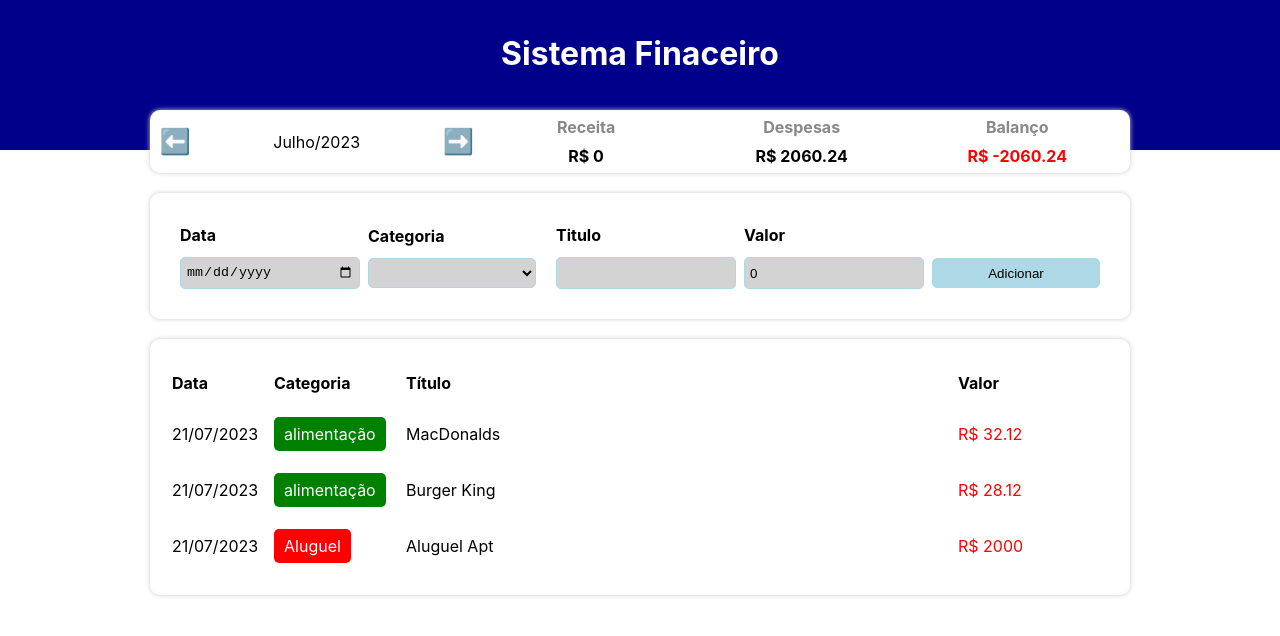
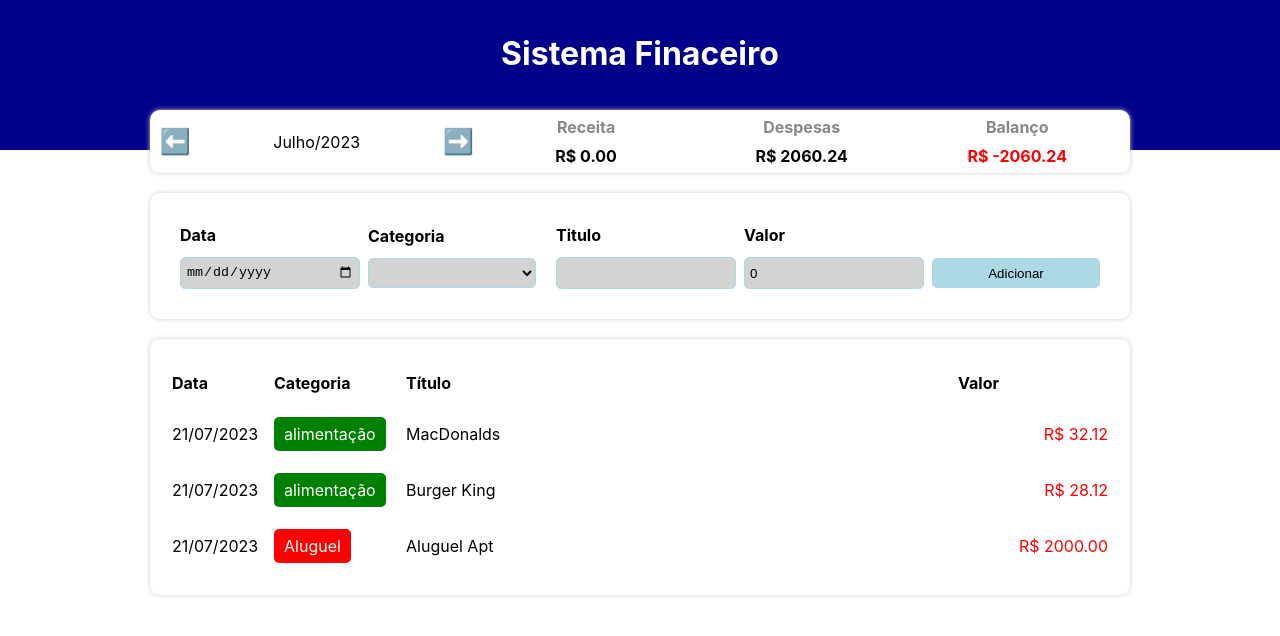
Before and after one commit to otorquati/expense-tracker, a React (Vite) app: page / in a window 1280 px wide. Shown: the top 636 px of the page. Built offline with nearby package versions, Linux system fonts and the light colour scheme.

Commit message:
Formating Numbers
Last update for adjusting presention and formating numbers with component UInumbers

```diff
--- a/package.json
+++ b/package.json
@@ -10,6 +10,7 @@
     "preview": "vite preview"
   },
   "dependencies": {
+    "numeral": "^2.0.6",
     "react": "^18.2.0",
     "react-dom": "^18.2.0",
     "styled-component": "^2.8.0",
--- a/src/components/InfoArea/index.tsx
+++ b/src/components/InfoArea/index.tsx
@@ -28,12 +28,18 @@ export const InfoArea = ({currentMonth, onMonthChange, income, expense}: Props)
         <C.MonthArrow onClick={handleNextMonth}>➡️</C.MonthArrow>
       </C.MonthArea>
       <C.ResumeArea>
-        <ResumeItem title="Receita" value={income}/>
-        <ResumeItem title="Despesas" value={expense}/>
+        <ResumeItem
+          title="Receita"
+          value={income}
+         />
+        <ResumeItem
+          title="Despesas"
+          value={expense}
+          />
         <ResumeItem
           title="Balanço"
           value={income - expense}
-          color={(income - expense)<0 ? 'red' : 'green'}/>
+          color={(income - expense)<0 ? 'red' : 'blue'}/>
       </C.ResumeArea>
     </C.Container>
   );
--- a/src/components/InputArea/index.tsx
+++ b/src/components/InputArea/index.tsx
@@ -17,10 +17,10 @@ export const InputArea =({onAdd}: Props) => {
   const [valueField, setValueField] = useState(0);
 
   // definir as chaves de indexação das categorias
-    let categoryKeys: string[] = Object.keys(categories);
+    const categoryKeys: string[] = Object.keys(categories);
 
     const handleAddEvent = () => {
-      let errors: string[] = [];
+      const errors: string[] = [];
 
       if(isNaN(new Date(dateField).getTime())) {
         errors.push('Data inválida!');
--- a/src/components/ResumeItem/index.tsx
+++ b/src/components/ResumeItem/index.tsx
@@ -1,4 +1,6 @@
 import * as C from './styles';
+import UInumbers from '../../components/UInumbers';
+
 type Props = {
   title: string;
   value: number;
@@ -9,7 +11,9 @@ export const ResumeItem = ({ title, value, color}: Props) => {
   return(
     <C.Container>
       <C.Title>{title}</C.Title>
-      <C.Info color={color}>R$ {value}</C.Info>
+      <C.Info >
+        <UInumbers format='0.00' children={value} color={color}/>
+      </C.Info>
     </C.Container>
   );
 }
--- a/src/components/TableArea/styles.ts
+++ b/src/components/TableArea/styles.ts
@@ -13,6 +13,6 @@ export const Table = styled.table`
 export const TableHeadColumn = styled.th<{width?: number}>`
   width: ${props => props.width ? `${props.width}px` : `auto`};
   padding: 10px 0px;
-  text-align: left;
+  text-align: ${props => props.align ? `${props.align}`:`left`};
   color: black;
   `;
--- a/src/components/TableItem/index.tsx
+++ b/src/components/TableItem/index.tsx
@@ -2,6 +2,7 @@ import * as C from './styles';
 import { Item } from '../../types/Item';
 import { formatDate } from '../../helpers/dateFilter';
 import { categories } from '../../data/categories';
+import { UInumbers} from '../../components/UInumbers'
 
 type Props = {
   item: Item
@@ -17,8 +18,8 @@ export const TableItem = ({item}: Props) => {
       </C.TableColumn>
       <C.TableColumn>{item.title}</C.TableColumn>
       <C.TableColumn>
-        <C.Value color={categories[item.category].expense ? 'red' : 'green'}>
-          R$ {item.value}
+        <C.Value>
+          <UInumbers format='0.00' children={item.value} color={categories[item.category].expense ? 'red' : 'green'}/>
         </C.Value>
       </C.TableColumn>
     </C.TableLine>
--- a/src/components/TableItem/styles.ts
+++ b/src/components/TableItem/styles.ts
@@ -14,6 +14,6 @@ export const Category = styled.div<{ color: String }>`
   background-color: ${props => props.color};
 `;
 
-export const Value = styled.div<{ color: String }>`
-  color: ${props => props.color};
+export const Value = styled.div`
+  text-align: right;
 `;
--- /dev/null
+++ b/src/components/UInumbers/index.jsx
@@ -0,0 +1,14 @@
+
+import * as C from './styles'
+import React from 'react';
+import numeral from 'numeral';
+
+export function UInumbers({format, children, color}) {
+  return (
+      <C.uiFormat color={color}>
+        R$ {numeral(children).format(format)}
+      </C.uiFormat>
+  );
+}
+
+export default UInumbers;
--- /dev/null
+++ b/src/components/UInumbers/styles.ts
@@ -0,0 +1,5 @@
+import styled from 'styled-components';
+
+export const uiFormat =styled.span `
+  color: ${props => props.color ?? '#000'};
+`;
```
Also changed, not shown: src/helpers/dateFilter.ts (line endings or trailing spaces), 1 other file (tests, documents, lock files or other folders).
